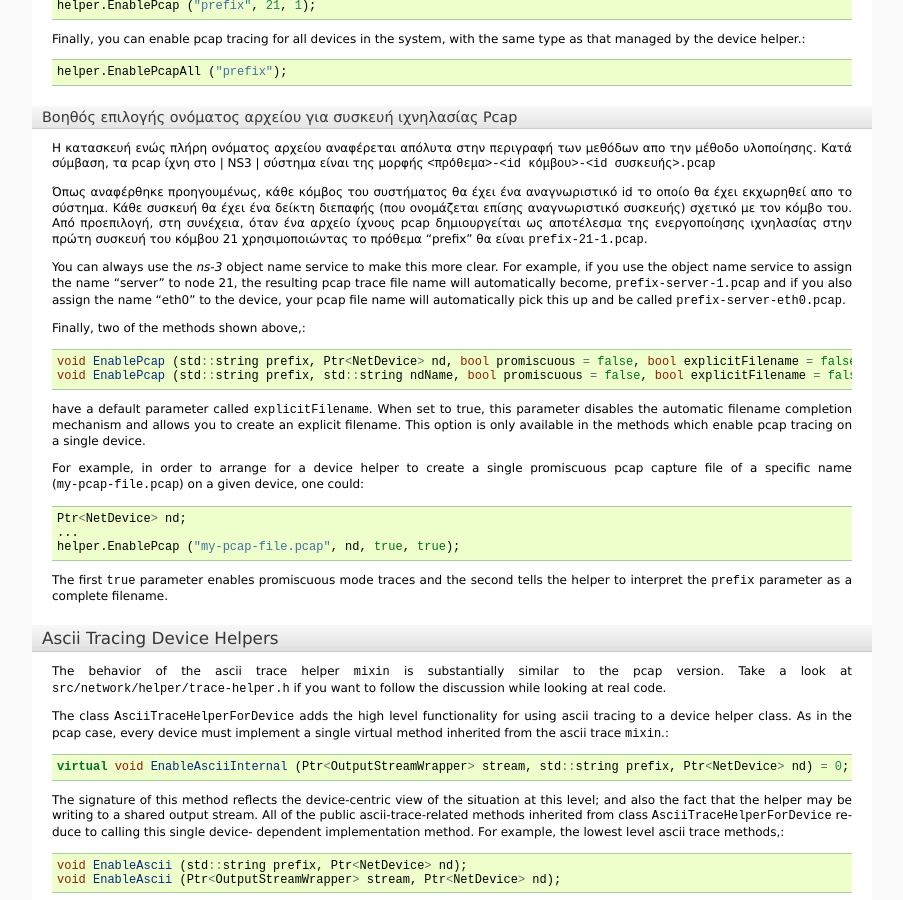
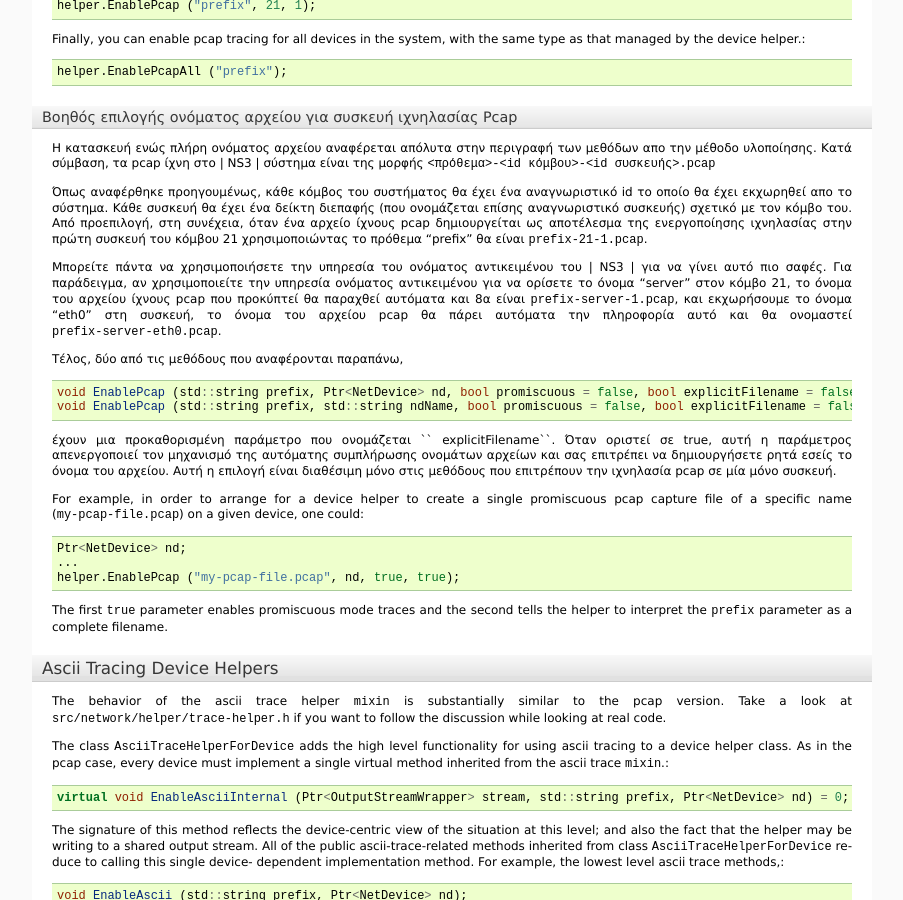
Before and after one commit to maupatras/ns3_team_2B, a Sphinx documentation site: the page built from ns-3.22/doc/manual-gr/source/tracing.rst, in a window 1280 px wide and 900 px high, scrolled down 6176 px. Shown: the whole window, without its empty margins (198-1101 px from the left). Built offline with Sphinx 7.4.7, drawn with Linux system fonts in a browser that asks for light colours; formulas are drawn with MathJax 3; pages that are not in the unit, such as notebooks, are missing from menus.

Commit message:
Update tracing.rst

```diff
--- a/ns-3.22/doc/manual-gr/source/tracing.rst
+++ b/ns-3.22/doc/manual-gr/source/tracing.rst
@@ -876,22 +876,42 @@ id το οποίο θα έχει εκχωρηθεί απο το σύστημα.
 της ενεργοποίησης ιχνηλασίας στην πρώτη συσκευή του κόμβου 21 χρησιμοποιώντας το
 πρόθεμα "prefix" θα είναι ``prefix-21-1.pcap``.
 
-You can always use the |ns3| object name service to make this more clear.  For
-example, if you use the object name service to assign the name "server" to node
-21, the resulting pcap trace file name will automatically become,
-``prefix-server-1.pcap`` and if you also assign the name "eth0" to the device,
-your pcap file name will automatically pick this up and be called
-``prefix-server-eth0.pcap``.
+..
+ You can always use the |ns3| object name service to make this more clear.  For
+ example, if you use the object name service to assign the name "server" to node
+ 21, the resulting pcap trace file name will automatically become,
+ ``prefix-server-1.pcap`` and if you also assign the name "eth0" to the device,
+ your pcap file name will automatically pick this up and be called
+ ``prefix-server-eth0.pcap``.
 
-Finally, two of the methods shown above,::
+Μπορείτε πάντα να χρησιμοποιήσετε την υπηρεσία του ονόματος αντικειμένου του | NS3 |
+για να γίνει αυτό πιο σαφές. Για παράδειγμα, αν χρησιμοποιείτε την υπηρεσία oνόματος
+αντικειμένου για να ορίσετε το όνομα "server" στον κόμβο 21, το όνομα του αρχείου
+ίχνους pcap που προκύπτεί θα παραχθεί αυτόματα και 8α είναι ``prefix-server-1.pcap``,
+και εκχωρήσουμε το όνομα "eth0" στη συσκευή, το όνομα του αρχείου pcap θα πάρει
+αυτόματα την πληροφορία αυτό και θα ονομαστεί ``prefix-server-eth0.pcap``.
+
+
+.. Finally, two of the methods shown above,::
+
+Τέλος, δύο από τις μεθόδους που αναφέρονται παραπάνω, ::
+
 
   void EnablePcap (std::string prefix, Ptr<NetDevice> nd, bool promiscuous = false, bool explicitFilename = false);
   void EnablePcap (std::string prefix, std::string ndName, bool promiscuous = false, bool explicitFilename = false);
 
-have a default parameter called ``explicitFilename``. When set to true, this
-parameter disables the automatic filename completion mechanism and allows you to
-create an explicit filename. This option is only available in the methods which
-enable pcap tracing on a single device.
+..
+ have a default parameter called ``explicitFilename``. When set to true, this
+ parameter disables the automatic filename completion mechanism and allows you to
+ create an explicit filename. This option is only available in the methods which
+ enable pcap tracing on a single device.
+
+έχουν μια προκαθορισμένη παράμετρο που ονομάζεται `` explicitFilename``. Όταν
+οριστεί σε true, αυτή η παράμετρος απενεργοποιεί τον μηχανισμό της αυτόματης
+συμπλήρωσης ονομάτων αρχείων και σας επιτρέπει να δημιουργήσετε ρητά εσείς το
+όνομα του αρχείου. Αυτή η επιλογή είναι διαθέσιμη μόνο στις μεθόδους που
+επιτρέπουν την ιχνηλασία pcap σε μία μόνο συσκευή.
+
 
 For example, in order to arrange for a device helper to create a single
 promiscuous pcap capture file of a specific name (``my-pcap-file.pcap``) on a
```
